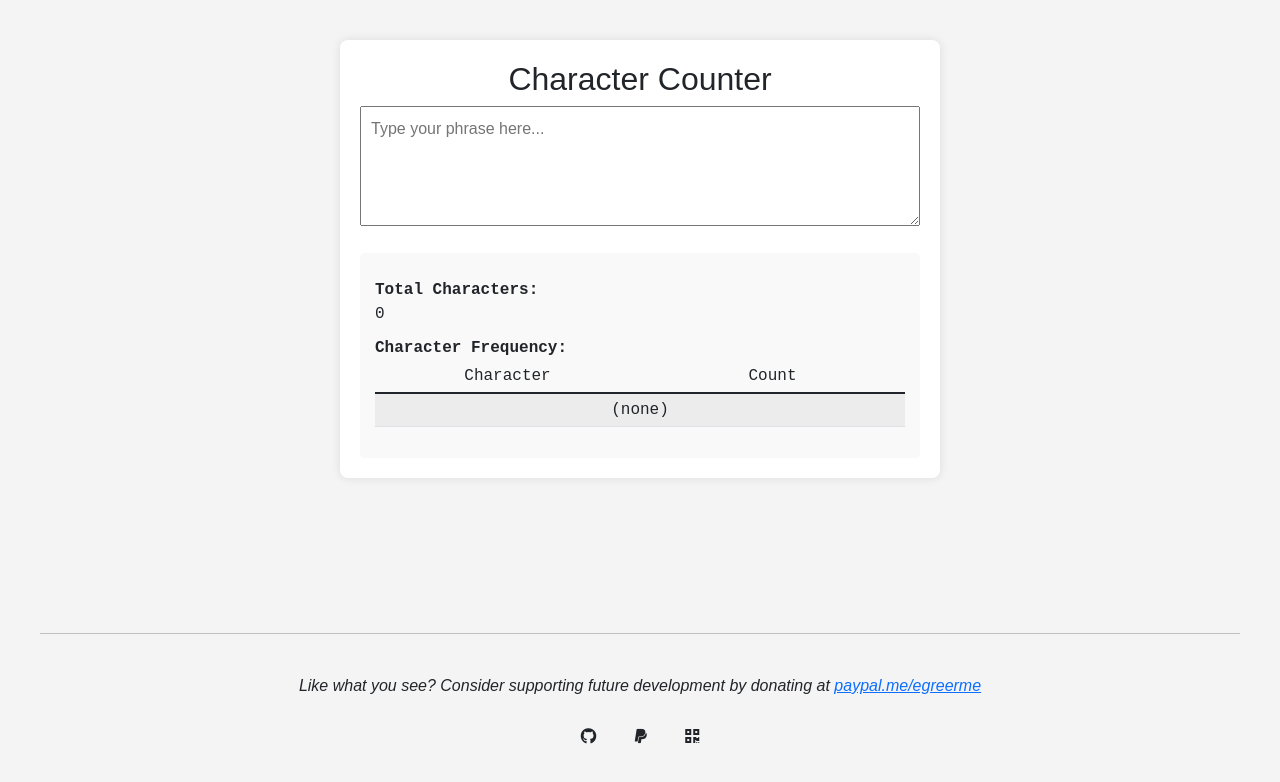
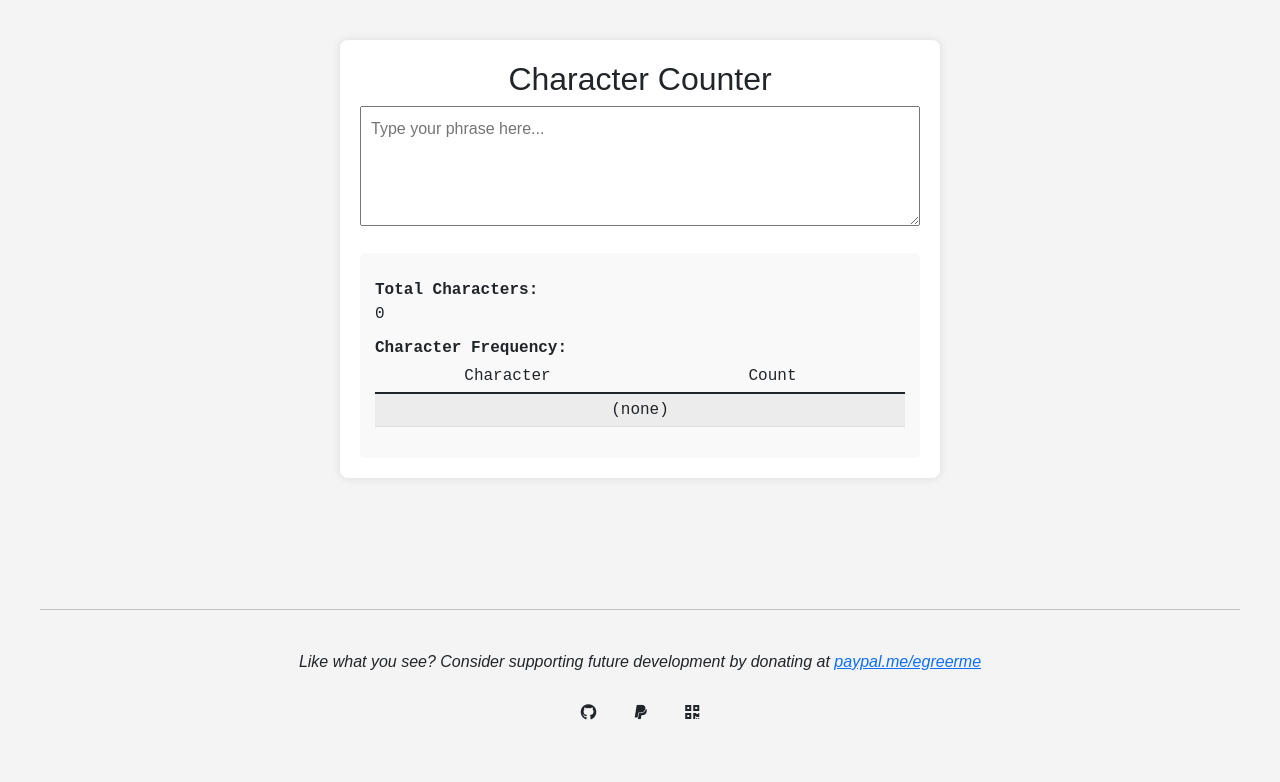
Before and after one commit to egreer/charcounter, a plain HTML site: page index.html in a window 1280 px wide. Drawn offline with nearby package versions, Linux system fonts and the light colour scheme.

Commit message:
increase footer padding

```diff
--- a/index.html
+++ b/index.html
@@ -156,7 +156,7 @@
 
     <footer class="text-center mt-auto">
       <hr />
-      <div class="container w-100 px-4 pt-4">
+      <div class="container w-100 p-4">
         <section>
           <p>
             <em>
```
